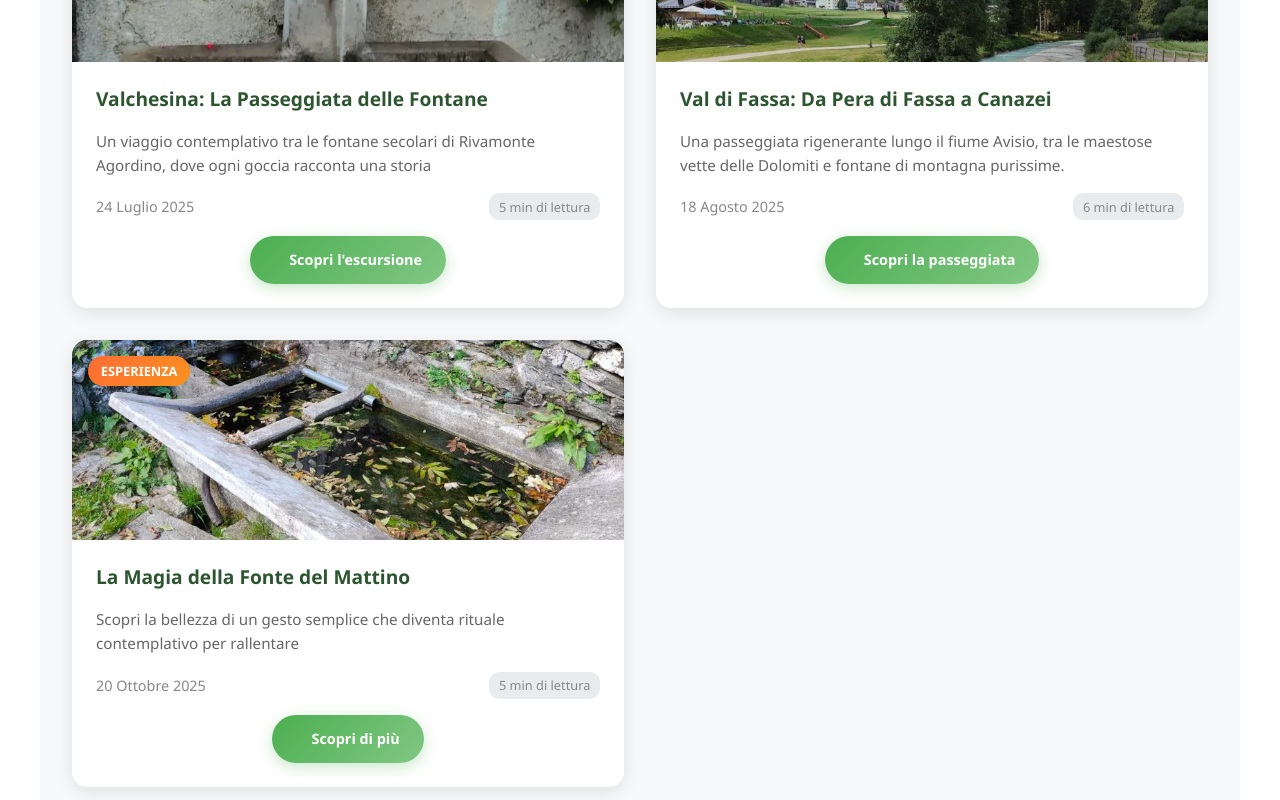
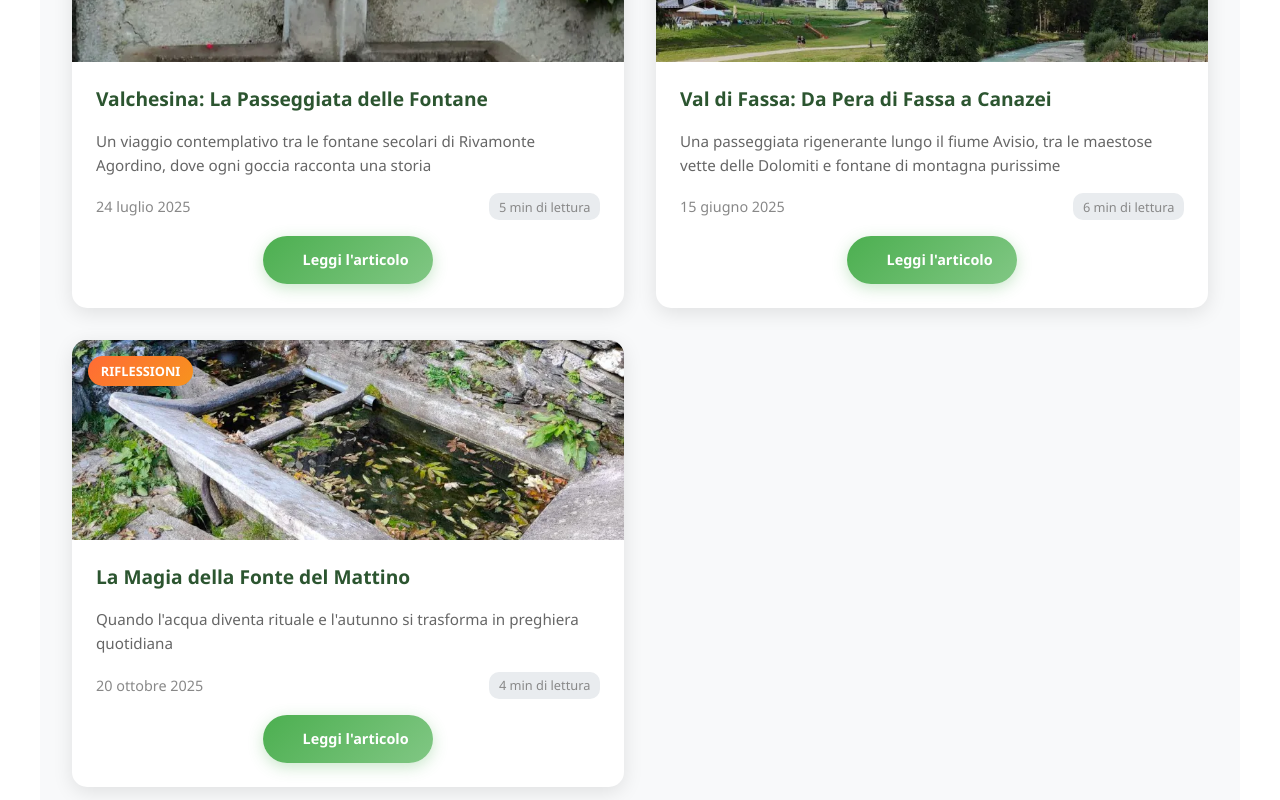
Before and after one commit to fracassi-marco/PassoLento, a Next.js app: page / in a window 1280 px wide. Shown: the part 6340-7140 px from the top of the page. Built offline with nearby package versions, Linux system fonts and the light colour scheme; a web font is replaced by a local one.

Commit message:
Add blog posts data and update BlogPage to use dynamic rendering

```diff
--- a/src/app/page.tsx
+++ b/src/app/page.tsx
@@ -1,5 +1,6 @@
 import defaultMetadata from "@/app/components/DefaultMetadata";
 import HomeHero from "./components/HomeHero";
+import blogPosts from "@/data/blogPosts.json";
 
 export const metadata = defaultMetadata(
   "Guida Hiking nelle Dolomiti",
@@ -345,53 +346,29 @@ export default function Home() {
           </div>
 
           <div className="blog-grid">
-              <article className="blog-post">
+              {blogPosts.map((post) => (
+                <article key={post.id} className="blog-post">
                     <div className="blog-image">
-                      <img src="/blog/1/fontana-1.webp" alt="Fontana guardina in Valchesina a Rivamonte Agordino" loading="lazy" />
-                      <div className="blog-category">Passeggiata</div>
+                        <img src={post.image} alt={post.title} loading="lazy" />
+                        <div className="blog-category">{post.category}</div>
                     </div>
                     <div className="blog-content">
-                      <h3>Valchesina: La Passeggiata delle Fontane</h3>
-                      <p>Un viaggio contemplativo tra le fontane secolari di Rivamonte Agordino, dove ogni goccia racconta una storia</p>
+                        <h3>{post.title}</h3>
+                        <p>{post.excerpt}</p>
                         <div className="blog-meta">
-                          <time dateTime="2025-07-24">24 Luglio 2025</time>
-                          <span className="reading-time">5 min di lettura</span>
+                            <time dateTime={post.date}>
+                              {new Date(post.date).toLocaleDateString('it-IT', {
+                                day: 'numeric',
+                                month: 'long',
+                                year: 'numeric'
+                              })}
+                            </time>
+                            <span className="reading-time">{post.readTime} di lettura</span>
                         </div>
-                      <a href="/blog/valchesina-rivamonte-agordino/" className="blog-read-more">Scopri l'escursione</a>
+                        <a href={`/blog/${post.slug}/`} className="blog-read-more">Leggi l'articolo</a>
                     </div>
                 </article>
-
-              <article className="blog-post">
-                  <div className="blog-image">
-                      <img src="/blog/2/montagna.webp" alt="Val di Fassa" loading="lazy" />
-                      <div className="blog-category">Passeggiata</div>
-                  </div>
-                  <div className="blog-content">
-                      <h3>Val di Fassa: Da Pera di Fassa a Canazei</h3>
-                      <p>Una passeggiata rigenerante lungo il fiume Avisio, tra le maestose vette delle Dolomiti e fontane di montagna purissime.</p>
-                      <div className="blog-meta">
-                        <time dateTime="2025-08-18">18 Agosto 2025</time>
-                        <span className="reading-time">6 min di lettura</span>
-                      </div>
-                      <a href="/blog/val-di-fassa-pera-canazei/" className="blog-read-more">Scopri la passeggiata</a>
-                  </div>
-              </article>
-
-              <article className="blog-post">
-                  <div className="blog-image">
-                      <img src="/blog/3/fonte-acqua-zoom.webp" alt="Fonte acqua" loading="lazy" />
-                      <div className="blog-category">Esperienza</div>
-                  </div>
-                  <div className="blog-content">
-                      <h3>La Magia della Fonte del Mattino</h3>
-                      <p>Scopri la bellezza di un gesto semplice che diventa rituale contemplativo per rallentare</p>
-                      <div className="blog-meta">
-                        <time dateTime="2025-08-18">20 Ottobre 2025</time>
-                        <span className="reading-time">5 min di lettura</span>
-                      </div>
-                      <a href="/blog/magia-fonte-mattino/" className="blog-read-more">Scopri di più</a>
-                  </div>
-              </article>
+              ))}
           </div>
 
           {<div className="blog-view-all">
--- /dev/null
+++ b/src/data/blogPosts.json
@@ -0,0 +1,32 @@
+[
+  {
+    "id": "1",
+    "title": "Valchesina: La Passeggiata delle Fontane",
+    "excerpt": "Un viaggio contemplativo tra le fontane secolari di Rivamonte Agordino, dove ogni goccia racconta una storia",
+    "category": "Escursioni",
+    "date": "2025-07-24",
+    "readTime": "5 min",
+    "image": "/blog/1/fontana-1.webp",
+    "slug": "valchesina-rivamonte-agordino"
+  },
+  {
+    "id": "2",
+    "title": "Val di Fassa: Da Pera di Fassa a Canazei",
+    "excerpt": "Una passeggiata rigenerante lungo il fiume Avisio, tra le maestose vette delle Dolomiti e fontane di montagna purissime",
+    "category": "Escursioni",
+    "date": "2025-06-15",
+    "readTime": "6 min",
+    "image": "/blog/2/montagna.webp",
+    "slug": "val-di-fassa-pera-canazei"
+  },
+  {
+    "id": "3",
+    "title": "La Magia della Fonte del Mattino",
+    "excerpt": "Quando l'acqua diventa rituale e l'autunno si trasforma in preghiera quotidiana",
+    "category": "Riflessioni",
+    "date": "2025-10-20",
+    "readTime": "4 min",
+    "image": "/blog/3/fonte-acqua-zoom.webp",
+    "slug": "magia-fonte-mattino"
+  }
+]
```
Also changed, not shown: src/app/blog/page.tsx (+2 -32 lines). Lines whose indentation alone changed are shown as unchanged.
